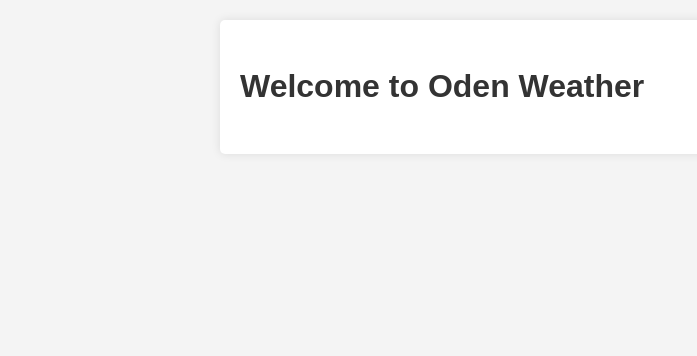
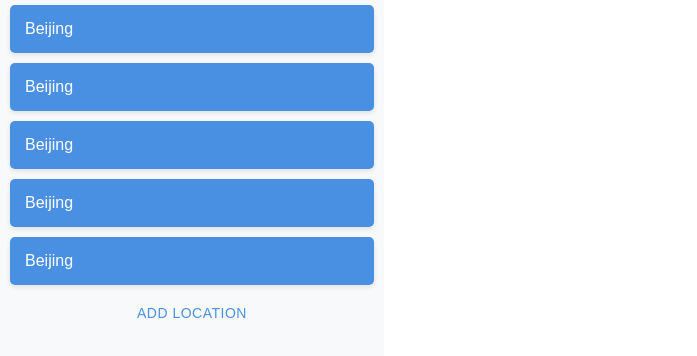
Before and after one commit to ahpx-odin-projects/oden-weather, a website built with webpack: page src/index.html in a window 1280 px wide. Shown: the whole page, without its empty margins (0-697 px from the left). Built offline with nearby package versions, Linux system fonts and the light colour scheme.

Commit message:
Complement project structure

```diff
--- a/src/index.html
+++ b/src/index.html
@@ -3,11 +3,24 @@
 <head>
     <meta charset="UTF-8">
     <meta name="viewport" content="width=device-width, initial-scale=1.0">
-    <title>Oden Weather</title>
+    <title>Document</title>
+    <link rel="stylesheet" href="styles/main.css">
+    <script src="index.js" defer></script>
 </head>
 <body>
     <div id="app">
-        <h1>Welcome to Oden Weather</h1>
+        <div id="sidebar">
+            <ul>
+                <button class="location">Beijing</button>
+                <button class="location">Beijing</button>
+                <button class="location">Beijing</button>
+                <button class="location">Beijing</button>
+                <button class="location">Beijing</button>
+            </ul>
+            <div class="actions">
+                <button id="add-location-button">Add location</button>
+            </div>
+        </div>
     </div>
 </body>
 </html>
--- a/src/styles/main.css
+++ b/src/styles/main.css
@@ -1,20 +1,86 @@
-body {
-    font-family: Arial, sans-serif;
-    line-height: 1.6;
+@import url('https://fonts.googleapis.com/css2?family=Roboto:wght@300;400;700&display=swap');
+
+html, body {
+    font-family: 'Roboto', sans-serif;
+    width: 100%;
+    height: 100%;
     margin: 0;
-    padding: 20px;
-    background-color: #f4f4f4;
+    padding: 0;
+
+    /* Global color variables */
+    --primary-color: #4A90E2;
+    --secondary-color: #6C63FF;
+    --background-color: #F8F9FA;
+    --text-color: #212529;
+    --accent-color: #FF6B6B;
 }
 
 #app {
-    max-width: 800px;
-    margin: 0 auto;
-    background-color: white;
-    padding: 20px;
-    border-radius: 5px;
-    box-shadow: 0 0 10px rgba(0,0,0,0.1);
+    display: grid;
+    height: 100%;
+    width: 100%;
+    grid-template-columns: 3fr 7fr;
+    grid-template-rows: 1fr;
 }
 
-h1 {
-    color: #333;
+#sidebar {
+    background-color: var(--background-color);
 }
+
+#sidebar ul {
+    padding: 0;
+    margin: 0;
+    display: flex;
+    flex-direction: column;
+    justify-content: center;
+}
+
+#sidebar .actions {
+    display: flex;
+    flex-direction: column;
+}
+
+#sidebar .actions button {
+    padding: 10px 16px;
+    background-color: transparent;
+    color: var(--primary-color);
+    border: none;
+    border-radius: 4px;
+    margin: 5px 10px;
+    font-size: 14px;
+    font-weight: 500;
+    text-transform: uppercase;
+    letter-spacing: 0.5px;
+    cursor: pointer;
+    transition: background-color 0.3s ease;
+}
+
+#sidebar .actions button:hover {
+    background-color: rgba(74, 144, 226, 0.1); /* var(--primary-color) with 10% opacity */
+}
+
+#sidebar .location {
+    padding: 15px;
+    background-color: var(--primary-color);
+    color: white;
+    border: none;
+    border-radius: 5px;
+    margin: 5px 10px;
+    font-size: 16px;
+    font-weight: 500;
+    cursor: pointer;
+    transition: all 0.3s ease;
+    box-shadow: 0 2px 5px rgba(0, 0, 0, 0.1);
+    text-align: left;
+}
+
+#sidebar .location:hover {
+    background-color: var(--secondary-color);
+    transform: translateY(-2px);
+    box-shadow: 0 4px 8px rgba(0, 0, 0, 0.15);
+}
+
+#sidebar .location:active {
+    transform: translateY(1px);
+    box-shadow: 0 1px 3px rgba(0, 0, 0, 0.1);
+}
```
Also changed, not shown: src/modules/buttonActions.js (added), 1 other file.
